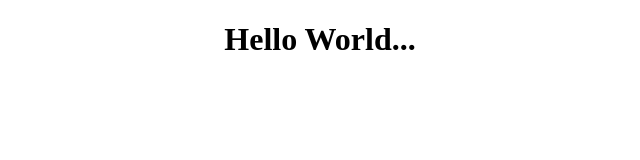
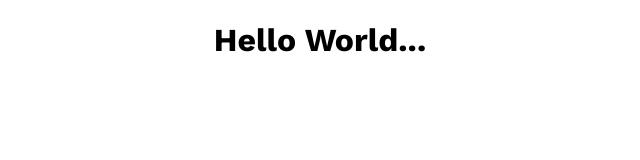
Before and after one commit to bdahsan1999wd/new-year-new-beginning, a plain HTML site: page index.html in a window 1280 px wide. Shown: the whole page, without its empty margins (320-960 px from the left). Drawn offline with nearby package versions, Linux system fonts and the light colour scheme.

Commit message:
google fonts and favicon added

```diff
--- a/index.html
+++ b/index.html
@@ -5,6 +5,9 @@
     <meta charset="UTF-8">
     <meta name="viewport" content="width=device-width, initial-scale=1.0">
     <title>New Year New Beginning</title>
+
+    <!-- Favicon Added -->
+    <link rel="shortcut icon" href="./images/icons/web.png" type="image/x-icon">
 
     <!-- External CSS File Added -->
     <link rel="stylesheet" href="./styles/style.css">
--- a/styles/style.css
+++ b/styles/style.css
@@ -1,3 +1,10 @@
+@import url("https://fonts.googleapis.com/css2?family=Work+Sans:ital,wght@0,100..900;1,100..900&display=swap");
+/* font-family: "Work Sans", serif; */
+
+body {
+  font-family: "Work Sans", serif;
+}
+
 h1 {
-    text-align: center;
+  text-align: center;
 }
```
